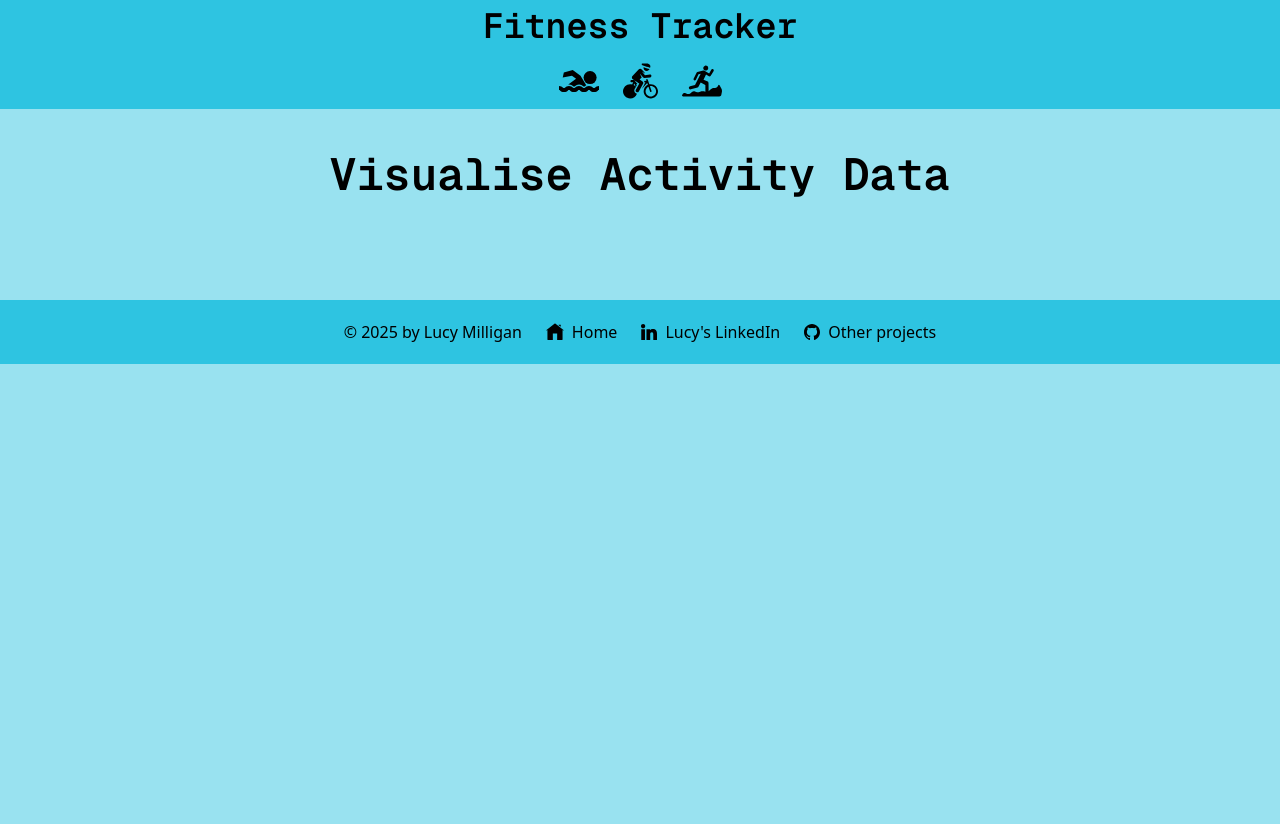
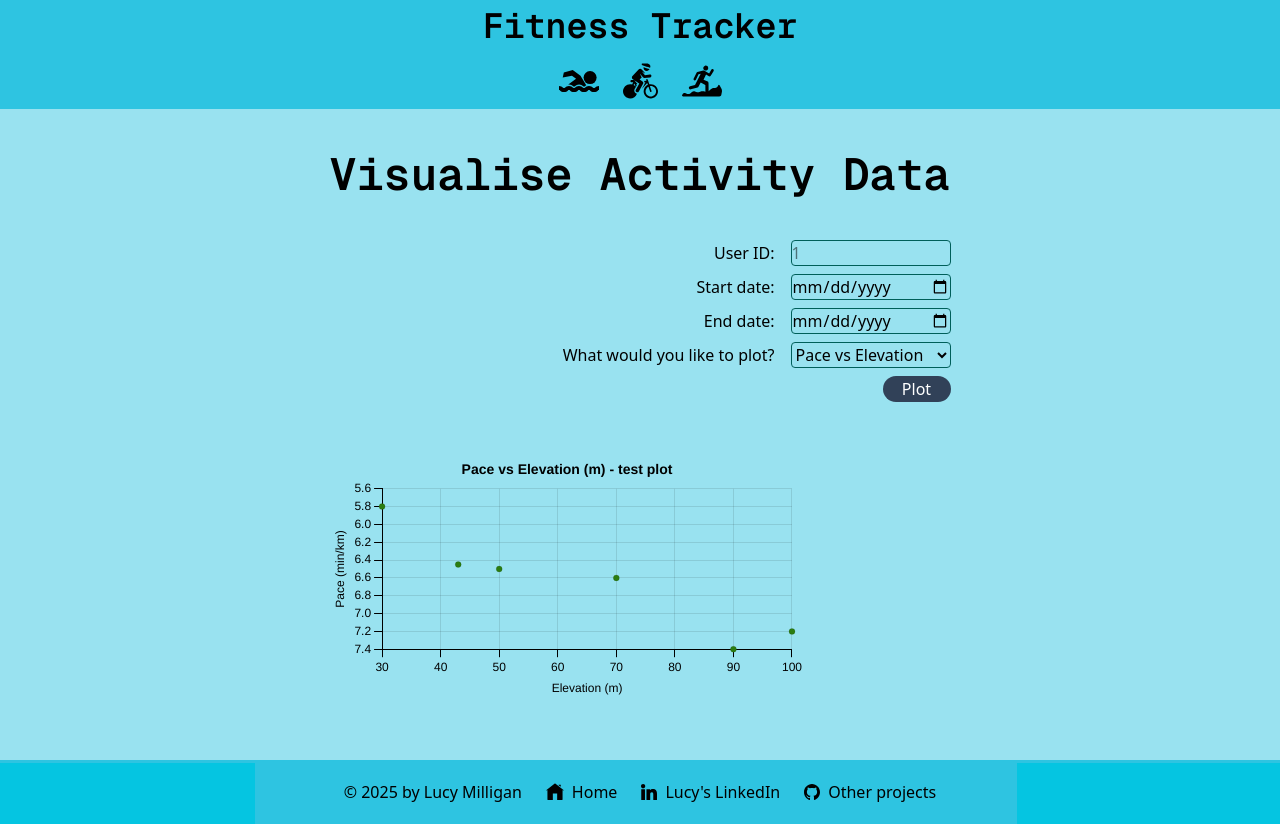
Before and after one commit to LucyMilligan/fitness-tracker, a Next.js app in the folder frontend/fitness-tracker/: page /visualise_data in a window 1280 px wide. Before the commit the page ends 800 px from the top, so only its background shows below. Built offline with nearby package versions, Linux system fonts and the light colour scheme.

Commit message:
create practice plot on visualise activity data page using react-chartjs-2. Also create basic form on same page (not yet connected to anything)

```diff
--- /dev/null
+++ b/frontend/fitness-tracker/app/plots/practice_plot.js
@@ -0,0 +1,76 @@
+import React from 'react';
+import {
+  Chart as ChartJS,
+  LinearScale,
+  PointElement,
+  LineElement,
+  Tooltip,
+  Legend,
+  Title
+} from 'chart.js';
+import { Scatter } from 'react-chartjs-2';
+
+ChartJS.register(Title, LinearScale, PointElement, LineElement, Tooltip, Legend)
+
+export const options = {
+  plugins: {
+    title: {
+      display: true,
+      text: "Pace vs Elevation (m) - test plot",
+      color: "black",
+      font: {
+        size: 14,
+        weight: "bold"
+      },
+      padding: {
+        bottom: 10
+      }
+    },
+    legend: {
+      display: false
+    }
+  },
+  scales: {
+    y: {
+      title: {
+        display: true,
+        text: "Pace (min/km)",
+        color: "black"
+      },
+      reverse: true,
+      border: {
+        color: "black"},
+      grid: {
+        tickColor: "black"},
+      ticks: {
+        color: "black"}
+    },
+    x: {
+      title: {
+        display: true,
+        text: "Elevation (m)",
+        color: "black"
+      },
+      border: {
+        color: "black"},
+      grid: {
+        tickColor: "black"},
+      ticks: {
+        color: "black"}
+    }
+  }
+};
+
+export const data = {
+  datasets: [
+    {
+      label: "Pace vs Elevation (test plot)",
+      data: [{x: 100, y: 7.2}, {x: 70, y: 6.6}, {x: 50, y: 6.5}, {x: 30, y: 5.8}, {x: 43, y: 6.45}, {x: 90, y: 7.4}],
+      backgroundColor: "rgb(43, 125, 17)"
+    }
+  ]
+};
+
+export function PaceVsElevation() {
+  return <Scatter options={options} data={data} />;
+}
--- a/frontend/fitness-tracker/app/visualise_data/page.js
+++ b/frontend/fitness-tracker/app/visualise_data/page.js
@@ -1,12 +1,82 @@
-// export default function Page() {
-//     return <p>Visualise Activity Data Page</p>;
-// }
+"use client"
+import { PaceVsElevation } from "../plots/practice_plot"
 
+// add onSubmit={handleSubmit} to form - create function for handleSubmit
+// add value and onChange to each form item
 export default function Page() {
     return (
       <>
         <main>
           <p className="text-[45px] text-center py-8 font-semibold font-[family-name:var(--font-geist-mono)]">Visualise Activity Data</p>
+          <form className="flex gap-2 flex-col justify-end">
+            {/* User ID - add value and onChange to input*/}
+            <div className="flex justify-end items-center gap-4">
+              <label htmlFor="user_id" className="w-37 text-right font-12">User ID:</label>
+              <input
+                type="text"
+                name="user_id"
+                title="User ID number"
+                placeholder="1"
+                className="w-40 border border-teal-800 bg-transparent rounded outline-none focus-within:border-teal-600"
+                >
+              </input>
+            </div>
+
+            {/* start date */}
+            <div className="flex justify-end items-center gap-4">
+              <label htmlFor="start_date" className="w-37 text-right font-12">Start date:</label>
+              <input
+                type="date"
+                id="start_date"
+                name="start_date"
+                min="2020-01-01"
+                max="2030-01-01"
+                className="w-40 border border-teal-800 bg-transparent rounded outline-none focus-within:border-teal-600"
+                >
+              </input>
+            </div>
+
+            {/* end date */}
+            <div className="flex justify-end items-center gap-4">
+              <label htmlFor="end_date" className="w-37 text-right font-12">End date:</label>
+              <input
+                type="date"
+                id="end_date"
+                name="end_date"
+                min="2020-01-01"
+                max="2030-01-01"
+                className="w-40 border border-teal-800 bg-transparent rounded outline-none focus-within:border-teal-600"
+                >
+              </input>
+            </div>
+
+            {/* plot type */}
+            <div className="flex justify-end items-center gap-4">
+              <label htmlFor="plot_type" className="w-70 text-right font-12">What would you like to plot?</label>
+              <select
+                id="plot_type"
+                name="plot_type"
+                className="w-40 border border-teal-800 bg-transparent rounded outline-none focus-within:border-teal-600"
+                >
+                <option value="paceVsElev">Pace vs Elevation</option>
+                <option value="paceVsElev">Pace vs Perceived effort</option>
+                <option value="paceVsElev">Pace vs Distance</option>
+              </select>
+            </div>
+
+            {/* button */}
+            <div className="flex gap-1 pl-38 justify-end items-center">
+              <button
+                type="submit"
+                className="text-center border rounded-full border-solid border-transparent focus-within:border-teal-600 w-17 hover:bg-teal-600 bg-slate-700 text-white"
+              >
+                Plot
+              </button>
+            </div>
+          </form>
+          <div className="pt-15">
+            <PaceVsElevation />
+          </div>
         </main>
       </>
     )
--- /dev/null
+++ b/frontend/fitness-tracker/data/raw_activity_data.json
@@ -0,0 +1,194 @@
+[
+    {
+      "activity": "run",
+      "time": "20:16",
+      "user_id": 1,
+      "date": "2025/03/25",
+      "moving_time": "00:49:21",
+      "perceived_effort": 5,
+      "elevation_m": 94,
+      "id": 1,
+      "activity_type": "road",
+      "distance_km": 7.16
+    },
+    {
+      "activity": "run",
+      "time": "10:08",
+      "user_id": 1,
+      "date": "2025/03/23",
+      "moving_time": "00:33:01",
+      "perceived_effort": 8,
+      "elevation_m": 89,
+      "id": 2,
+      "activity_type": "road",
+      "distance_km": 5.01
+    },
+    {
+      "activity": "run",
+      "time": "14:40",
+      "user_id": 1,
+      "date": "2025/03/18",
+      "moving_time": "01:16:22",
+      "perceived_effort": 4,
+      "elevation_m": 146,
+      "id": 3,
+      "activity_type": "trail",
+      "distance_km": 10.6
+    },
+    {
+      "activity": "run",
+      "time": "09:02",
+      "user_id": 1,
+      "date": "2025/03/16",
+      "moving_time": "00:52:38",
+      "perceived_effort": 3,
+      "elevation_m": 104,
+      "id": 4,
+      "activity_type": "road",
+      "distance_km": 6.89
+    },
+    {
+      "activity": "run",
+      "time": "17:45",
+      "user_id": 1,
+      "date": "2025/03/05",
+      "moving_time": "00:33:24",
+      "perceived_effort": 6,
+      "elevation_m": 36,
+      "id": 5,
+      "activity_type": "road",
+      "distance_km": 5.01
+    },
+    {
+      "activity": "run",
+      "time": "17:45",
+      "user_id": 1,
+      "date": "2025/02/27",
+      "moving_time": "00:34:01",
+      "perceived_effort": 6,
+      "elevation_m": 81,
+      "id": 6,
+      "activity_type": "road",
+      "distance_km": 5.01
+    },
+    {
+      "activity": "run",
+      "time": "17:12",
+      "user_id": 1,
+      "date": "2025/02/22",
+      "moving_time": "00:30:56",
+      "perceived_effort": 7,
+      "elevation_m": 43,
+      "id": 7,
+      "activity_type": "road",
+      "distance_km": 5.02
+    },
+    {
+      "activity": "run",
+      "time": "17:34",
+      "user_id": 1,
+      "date": "2025/02/17",
+      "moving_time": "00:32:15",
+      "perceived_effort": 6,
+      "elevation_m": 50,
+      "id": 8,
+      "activity_type": "road",
+      "distance_km": 5.01
+    },
+    {
+      "activity": "run",
+      "time": "17:28",
+      "user_id": 1,
+      "date": "2025/02/10",
+      "moving_time": "00:38:57",
+      "perceived_effort": 6,
+      "elevation_m": 103,
+      "id": 9,
+      "activity_type": "road",
+      "distance_km": 5.59
+    },
+    {
+      "activity": "run",
+      "time": "17:29",
+      "user_id": 1,
+      "date": "2025/02/03",
+      "moving_time": "00:37:25",
+      "perceived_effort": 8,
+      "elevation_m": 116,
+      "id": 10,
+      "activity_type": "road",
+      "distance_km": 5.2
+    },
+    {
+      "activity": "run",
+      "time": "17:35",
+      "user_id": 1,
+      "date": "2025/01/29",
+      "moving_time": "00:32:02",
+      "perceived_effort": 5,
+      "elevation_m": 49,
+      "id": 11,
+      "activity_type": "road",
+      "distance_km": 5.01
+    },
+    {
+      "activity": "run",
+      "time": "17:53",
+      "user_id": 1,
+      "date": "2025/03/28",
+      "moving_time": "00:37:57",
+      "perceived_effort": 8,
+      "elevation_m": 47,
+      "id": 12,
+      "activity_type": "trail",
+      "distance_km": 5.58
+    },
+    {
+      "activity": "run",
+      "time": "17:02",
+      "user_id": 1,
+      "date": "2025/04/02",
+      "moving_time": "00:38:17",
+      "perceived_effort": 2,
+      "elevation_m": 52,
+      "id": 13,
+      "activity_type": "trail",
+      "distance_km": 5.08
+    },
+    {
+      "activity": "run",
+      "time": "17:29",
+      "user_id": 1,
+      "date": "2025/04/09",
+      "moving_time": "00:36:48",
+      "perceived_effort": 5,
+      "elevation_m": 60,
+      "id": 15,
+      "activity_type": "road",
+      "distance_km": 5.67
+    },
+    {
+      "activity": "run",
+      "time": "17:32",
+      "user_id": 1,
+      "date": "2025/04/07",
+      "moving_time": "00:36:30",
+      "perceived_effort": 7,
+      "elevation_m": 110,
+      "id": 16,
+      "activity_type": "trail",
+      "distance_km": 5.02
+    },
+    {
+      "activity": "run",
+      "time": "17:09",
+      "user_id": 1,
+      "date": "2025/04/04",
+      "moving_time": "00:37:22",
+      "perceived_effort": 4,
+      "elevation_m": 53,
+      "id": 17,
+      "activity_type": "trail",
+      "distance_km": 5.43
+    }
+  ]
```
Also changed, not shown: frontend/fitness-tracker/package.json (+6 -4 lines), 1 other file (tests, documents, lock files or other folders).
